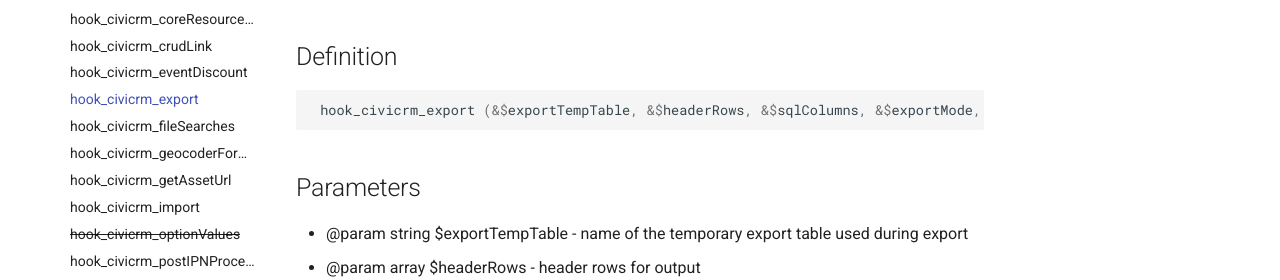
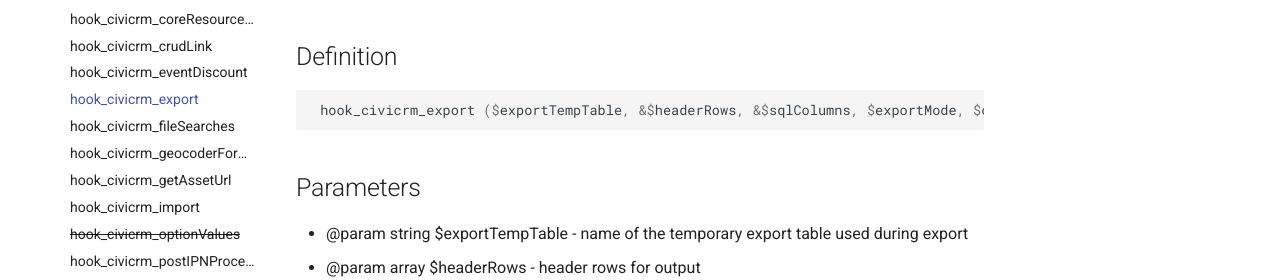
Before and after one commit to civicrm/civicrm-dev-docs, an MkDocs documentation site: the page built from docs/hooks/hook_civicrm_export.md, in a window 1280 px wide and 900 px high. Shown: the part 399-679 px from the top of the window. Built offline with MkDocs 1.6.1 and Material for MkDocs 9.7.7, drawn with Linux system fonts in a browser that asks for light colours; comment, search, counter and statistics services are not loaded; old or Windows-style settings are respelled for this version of MkDocs.

Commit message:
update hook_civicrm_export signature

```diff
--- a/docs/hooks/hook_civicrm_export.md
+++ b/docs/hooks/hook_civicrm_export.md
@@ -11,7 +11,7 @@
 
 ## Definition
 
-     hook_civicrm_export (&$exportTempTable, &$headerRows, &$sqlColumns, &$exportMode, &$componentTable, &$ids)
+     hook_civicrm_export ($exportTempTable, &$headerRows, &$sqlColumns, $exportMode, $componentTable, $ids)
 
 ## Parameters
 
```
